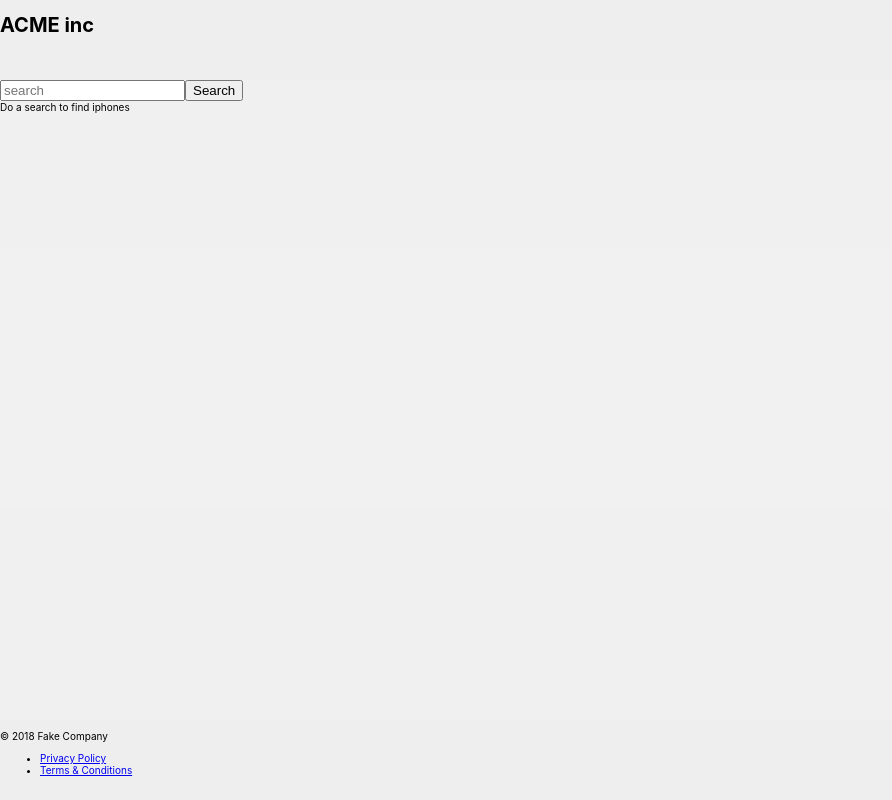
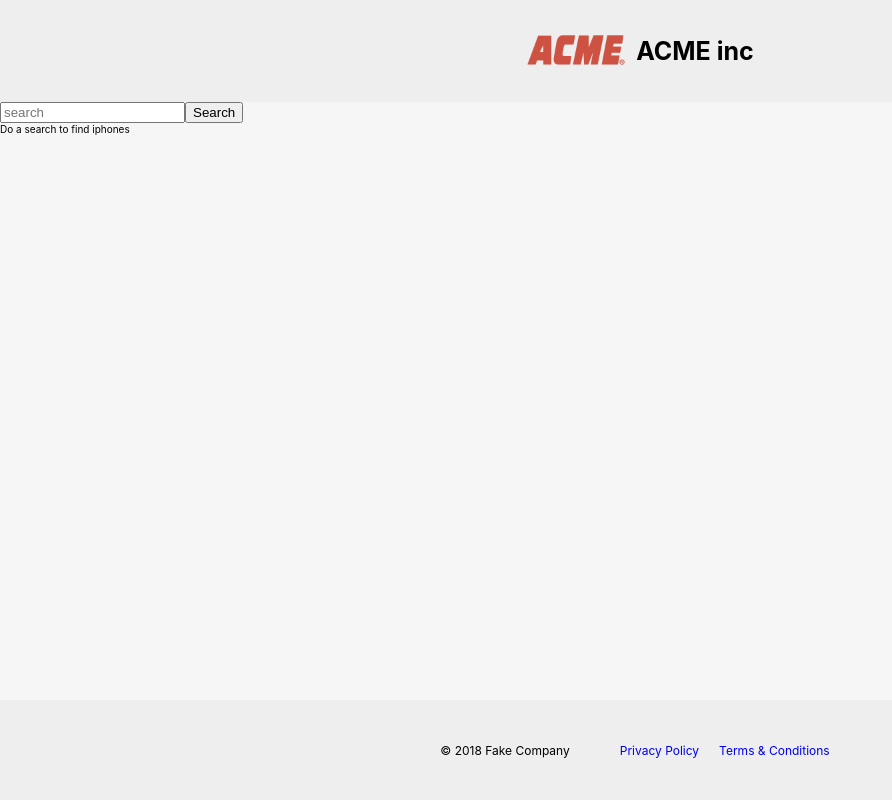
Before and after one commit to dapeng-react/MECCA-Challenge, a React (Create React App) app: page / in a window 1280 px wide. Shown: the whole page, without its empty margins (0-892 px from the left). Built offline with nearby package versions, Linux system fonts and the light colour scheme.

Commit message:
Added Logo to App, styled header and footer

```diff
--- a/src/App.css
+++ b/src/App.css
@@ -11,28 +11,59 @@ Add any additional CSS rules to style the form and search results output.
   flex-direction: column;
   height: 100vh;
   min-width: 60rem;
-  background: #EEEEEED9;
+  background: #EEEEEE88;
 }
 
 .header {
   background: #EEEEEE;
-  flex: 10rem;
-  height: 100%;
+  display: flex;
+  justify-content: center;
+  align-items: center;
 }
 
 .logo {
+  width: 10rem;
+}
 
+.logo > img{
+  width: 100%;
+  object-fit: contain;
+}
+
+.header h1 {
+  font-size: 2.5rem;
+  margin-left: 1rem;
 }
 
 .content {
   flex: auto;
-  height: 100%;
 }
 
 .footer {
-  flex: 10rem;
-  height: 100%;
+  height: 10rem;
   background: #EEEEEE;
+  display: flex;
+  justify-content: center;
+  align-items: center;
+  font-size: 1.2rem;
+}
+
+.footer p {
+  margin: 0;
+}
+
+.footer ul{
+  list-style: none;
+  margin: 0;
+}
+
+.footer ul li{
+  float: left;
+  padding: 0 1rem;
+}
+
+.footer a{
+  text-decoration: none;
 }
 
 input {
--- a/src/App.js
+++ b/src/App.js
@@ -1,6 +1,7 @@
 import React from 'react'
 import Iphone from './Iphone'
 import NotFound from './NotFound'
+import Logo from './Logo'
 import './App.css'
 
 import * as Data from './data'
@@ -54,7 +55,9 @@ class App extends React.Component {
     return (
       <div className="page">
         <div className="header">
-          <div className="logo"></div>
+          <div className="logo">
+            <Logo />
+          </div>
           <h1>ACME inc</h1>
         </div>
         <div className="content">
```
